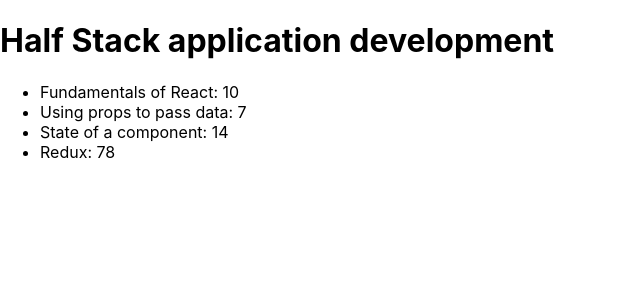
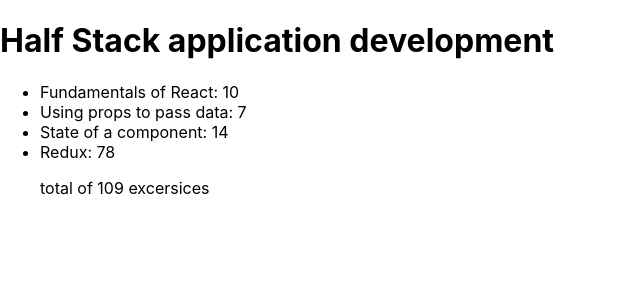
Before and after one commit to mstath1s/part2, a React (Create React App) app: page / in a window 1280 px wide. Shown: the top 300 px of the page, without its empty margins (0-640 px from the left). Built offline with nearby package versions, Linux system fonts and the light colour scheme.

Commit message:
2.2 Course information step 7 (Reduce)

```diff
--- a/src/App.js
+++ b/src/App.js
@@ -3,6 +3,8 @@
 const Header = ({ courseHeader }) => { return (<h1>{courseHeader.name}</h1>) }
 
 const Course = ({ course }) => (
+
+
   <div>
     <Header courseHeader={course} />
     <ul>
@@ -12,6 +14,9 @@
           {part.exercises}
         </li>)}
       </p>
+      total of { course.parts.reduce((s, part)=> {
+                                                  return s + part.exercises
+                                                },0)} excersices
     </ul>
   </div>
 )
```
